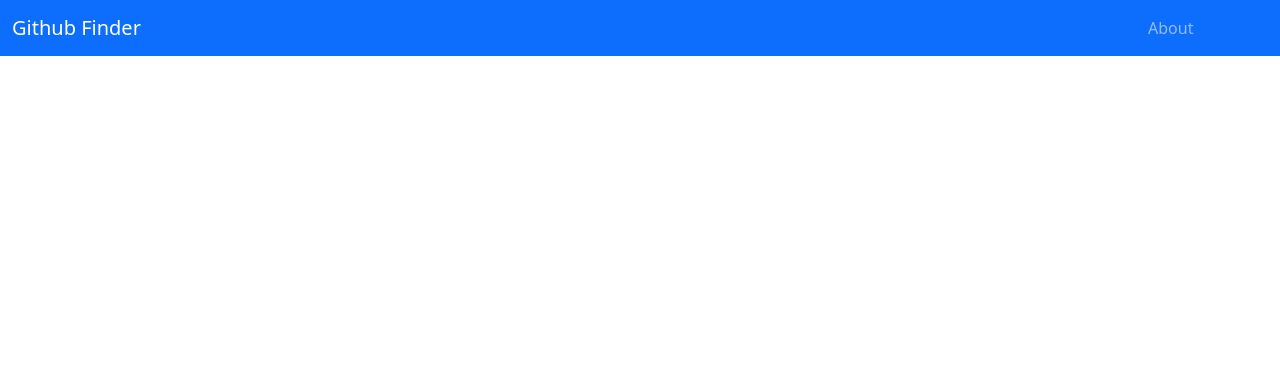
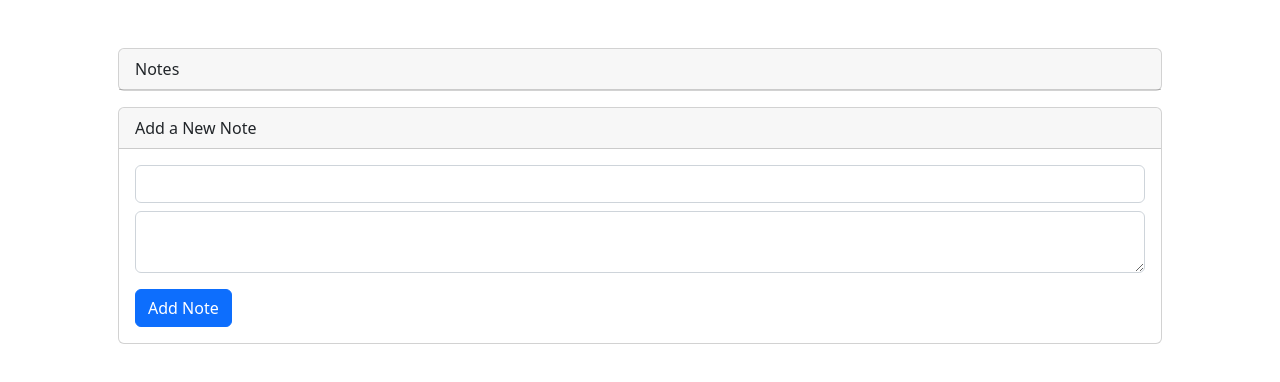
Before and after one commit to cobanyasin1998/Github-Finder, a React app: page /contact in a window 1280 px wide. Shown: the top 382 px of the page. Built offline with nearby package versions, Linux system fonts and the light colour scheme; the HTML template or start-up script is replaced by a standard one.

Commit message:
useState, useEffect example

```diff
--- /dev/null
+++ b/src/examples/note-app.js
@@ -0,0 +1,82 @@
+import React, { useState, useEffect } from "react";
+import ReactDOM from "react-dom";
+import "../styles/main.scss";
+const NoteApp = () => {
+  const [notes, setNotes] = useState([]);
+  const [title, setTitle] = useState("");
+  const [body, setBody] = useState("");
+
+  useEffect(() => {
+    const noteData = JSON.parse(localStorage.getItem("noteData"));
+    if (noteData) {
+      setNotes(noteData);
+    }
+  }, []);
+
+  useEffect(() => {
+    localStorage.setItem("noteData", JSON.stringify(notes));
+  }, [notes]);
+
+  const addNote = (e) => {
+    e.preventDefault();
+    if (title) {
+      setNotes([...notes, { title, body }]);
+      setTitle("");
+      setBody("");
+    }
+  };
+  const removeNote = (title) => {
+    setNotes(notes.filter((note) => note.title !== title));
+  };
+  return (
+    <div className="container p-5">
+      <div className="card mb-3">
+        <div className="card-header">Notes</div>
+        {notes && (
+          <table className="table table-sm table-striped mb-0">
+            <tbody>
+              {notes.map((note) => (
+                <tr key={note.title}>
+                  <td style={{ width: "40%" }}>{note.title}</td>
+                  <td>{note.body}</td>
+                  <td style={{ width: "3%" }}>
+                    <button
+                      onClick={() => removeNote(note.title)}
+                      className="btn btn-sm btn-danger"
+                    >
+                      <i class="fa-regular fa-circle-xmark"></i>
+                    </button>
+                  </td>
+                </tr>
+              ))}
+            </tbody>
+          </table>
+        )}
+      </div>
+      <div className="card mb-3">
+        <div className="card-header">Add a New Note</div>
+        <div className="card-body">
+          <form onSubmit={addNote}>
+            <div className="form-group">
+              <input
+                value={title}
+                onChange={(e) => setTitle(e.target.value)}
+                className="form-control"
+              />
+            </div>
+            <div className="mt-2 form-group">
+              <textarea
+                value={body}
+                onChange={(e) => setBody(e.target.value)}
+                className="form-control"
+              ></textarea>
+            </div>
+            <button className="mt-3 btn btn-primary btn-block">Add Note</button>
+          </form>
+        </div>
+      </div>
+    </div>
+  );
+};
+
+ReactDOM.render(<NoteApp />, document.getElementById("root"));
--- a/webpack.config.js
+++ b/webpack.config.js
@@ -25,7 +25,7 @@
       },
     ],
   },
-  entry: "./src/app.js",
+  entry: "./src/examples/note-app.js",
   mode: "production",
   performance: {
     hints: false,
```
